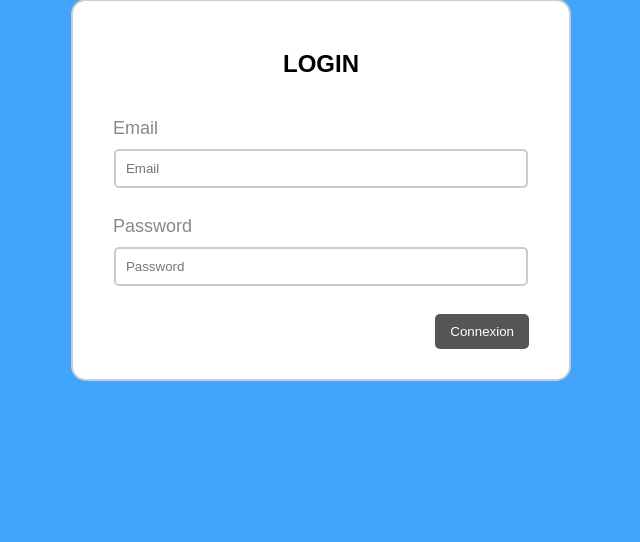
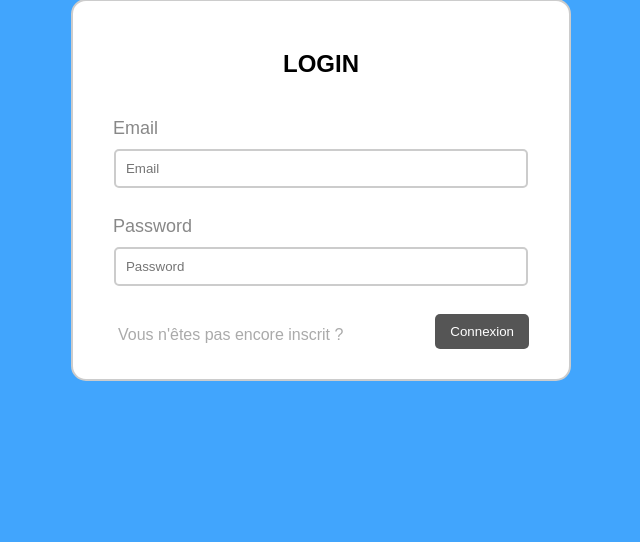
Before and after one commit to ZephyrRaine/bdd-cv, a PHP site: page / in a window 1280 px wide. Shown: the part 218-760 px from the top of the page, without its empty margins (319-959 px from the left). Run offline with PHP 8.4, Linux system fonts and the light colour scheme.

Commit message:
je vasi buen merci

```diff
--- a/index.php
+++ b/index.php
@@ -16,6 +16,8 @@
         <label>Password</label>
         <input type="password" name="password" placeholder="Password"> <br>
         <button type="Envoyer">Connexion</button>
+        <a href="inscription.php">Vous n'êtes pas encore inscrit ?</a>
+
     </form>
 
 
--- a/style.css
+++ b/style.css
@@ -70,15 +70,18 @@ h1 {
 }
 
 a {
-	float: right;
-	background: #555;
-	padding: 10px 15px;
-	color: #fff;
-	border-radius: 5px;
+	float: left;
+	padding: 5px 15px;
+	color: #aaa;
 	margin-right: 10px;
+	margin-top: 7px;
 	border: none;
 	text-decoration: none;
 }
 a:hover{
 	opacity: .7;
 }
+
+img {
+
+}
```
Also changed, not shown: inscription.php (+12 -0 lines).
